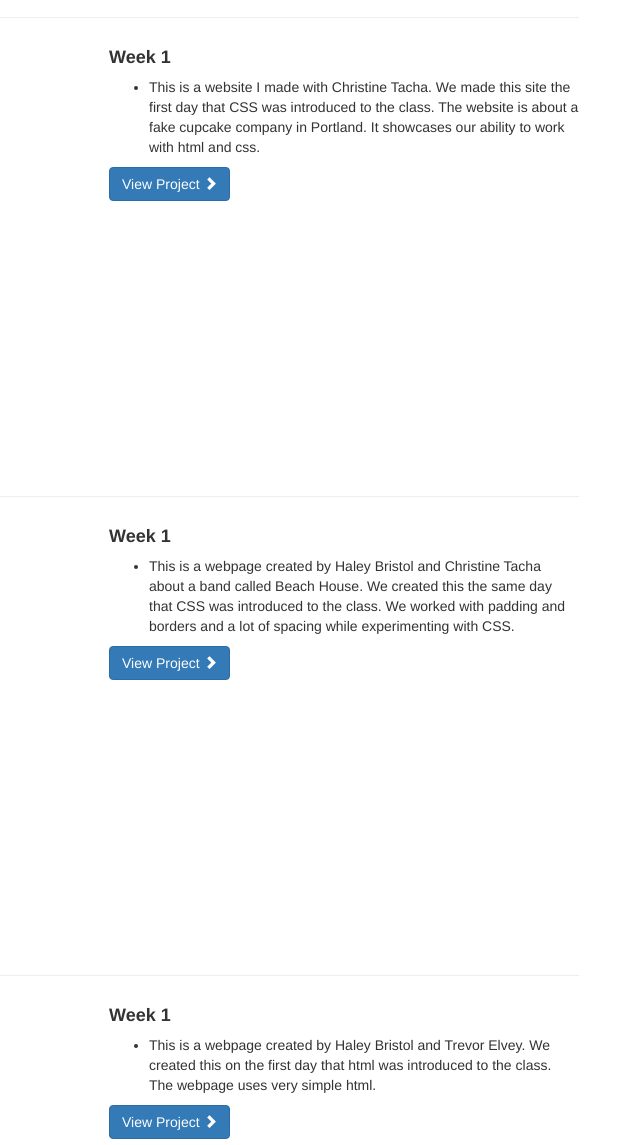
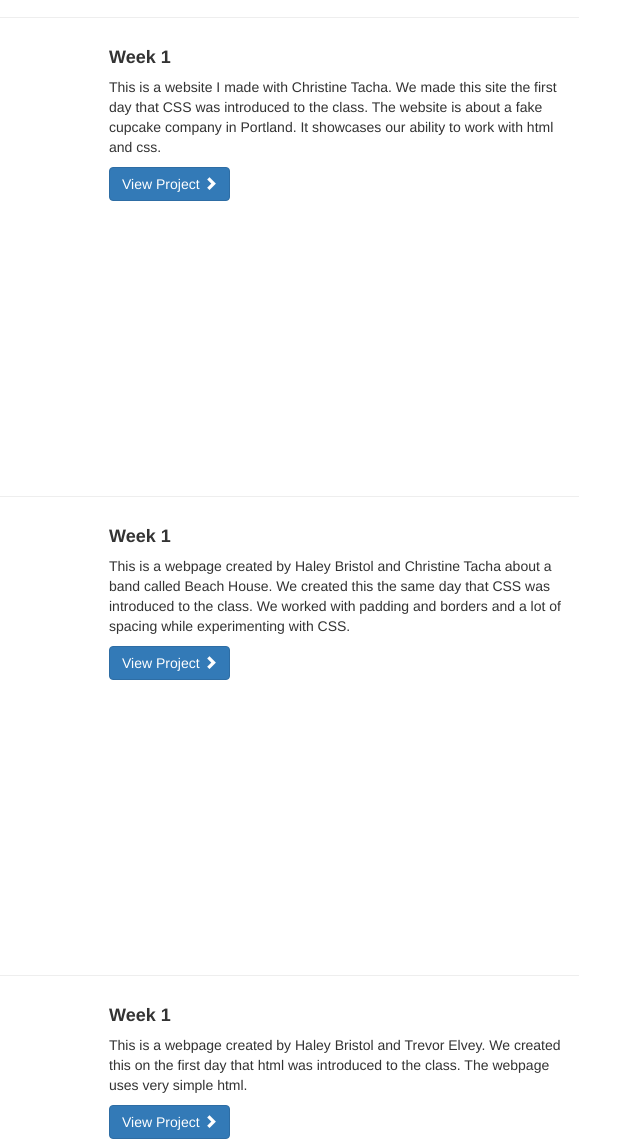
Before and after one commit to haleybristol/mockPortfolio, a plain HTML site: page index.html in a window 1280 px wide. Shown: the part 123-1268 px from the top of the page, 651-1280 px from the left. Drawn offline with nearby package versions, Linux system fonts and the light colour scheme.

Commit message:
removes unordered list tag form project description

```diff
--- a/index.html
+++ b/index.html
@@ -37,9 +37,7 @@
         </div>
         <div class="col-md-5">
           <h4><strong>Week 1</strong></h4>
-          <ul>
-            <li>This is a website I made with Christine Tacha. We made this site the first day that CSS was introduced to the class. The website is about a fake cupcake company in Portland. It showcases our ability to work with html and css.</li>
-          </ul>
+            <p>This is a website I made with Christine Tacha. We made this site the first day that CSS was introduced to the class. The website is about a fake cupcake company in Portland. It showcases our ability to work with html and css.</p>
             <a class="btn btn-primary" href="http://haleybristol.github.io/cakes/">View Project <span class="glyphicon glyphicon-chevron-right"></span></a>
         </div>
       </div>
@@ -51,9 +49,7 @@
         </div>
         <div class="col-md-5">
           <h4><strong>Week 1</strong></h4>
-          <ul>
-            <li>This is a webpage created by Haley Bristol and Christine Tacha about a band called Beach House. We created this the same day that CSS was introduced to the class. We worked with padding and borders and a lot of spacing while experimenting with CSS.</li>
-          </ul>
+            <p>This is a webpage created by Haley Bristol and Christine Tacha about a band called Beach House. We created this the same day that CSS was introduced to the class. We worked with padding and borders and a lot of spacing while experimenting with CSS.</p>
             <a class="btn btn-primary" href="http://haleybristol.github.io/beachhouse/">View Project <span class="glyphicon glyphicon-chevron-right"></span></a>
         </div>
       </div>
@@ -66,9 +62,7 @@
       </div>
       <div class="col-md-5">
         <h4><strong>Week 1</strong></h4>
-        <ul>
-          <li>This is a webpage created by Haley Bristol and Trevor Elvey. We created this on the first day that html was introduced to the class. The webpage uses very simple html.</li>
-        </ul>
+          <p>This is a webpage created by Haley Bristol and Trevor Elvey. We created this on the first day that html was introduced to the class. The webpage uses very simple html.</p>
           <a class="btn btn-primary" href="http://haleybristol.github.io/Cookie-recipe/">View Project <span class="glyphicon glyphicon-chevron-right"></span></a>
       </div>
     </div>
@@ -80,9 +74,7 @@
       </div>
       <div class="col-md-5">
         <h4>Week 1</h4>
-        <ul>
-          <li>This is a webpage created by Haley Bristol and Christine Tacha. We created the page the day CSS was introduced to the class. We used html and css to make the page. It is a page about an animal shelter that has three animals up for adoption.</li>
-        </ul>
+          <p>This is a webpage created by Haley Bristol and Christine Tacha. We created the page the day CSS was introduced to the class. We used html and css to make the page. It is a page about an animal shelter that has three animals up for adoption.</p>
           <a class="btn btn-primary" href="http://haleybristol.github.io/animals/">View Project <span class="glyphicon glyphicon-chevron-right"></span></a>
       </div>
     </div>
@@ -94,9 +86,7 @@
       </div>
       <div class="col-md-5">
         <h4><strong>Week 1</strong></h4>
-        <ul>
-          <li>This is a webpage created by Haley Bristol and Blake Scott. We used html, css and bootstrap elemnts. There is a really cool photo carousel at the top of the page!</li>
-        </ul>
+          <p>This is a webpage created by Haley Bristol and Blake Scott. We used html, css and bootstrap elemnts. There is a really cool photo carousel at the top of the page!</p>
           <a class="btn btn-primary" href="http://haleybristol.github.io/vacation/">View Project <span class="glyphicon glyphicon-chevron-right"></span></a>
       </div>
     </div>
```
